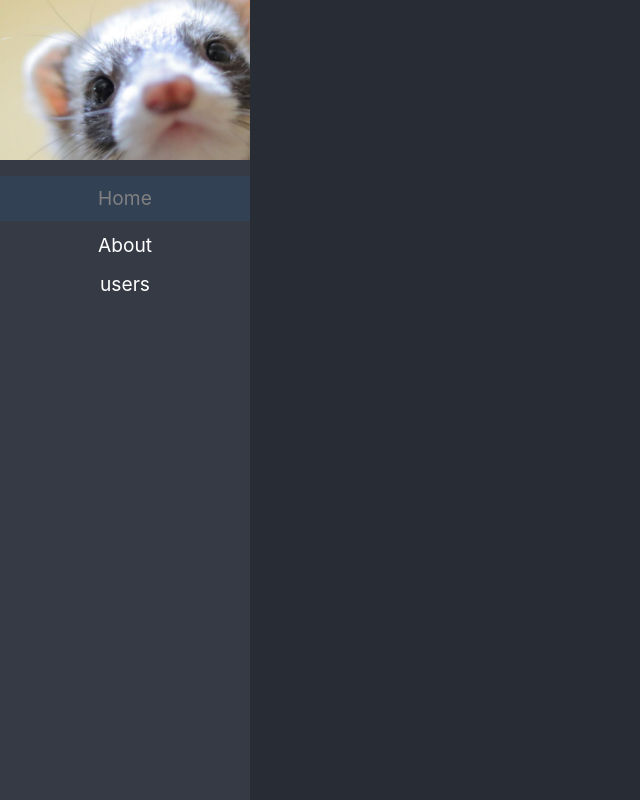
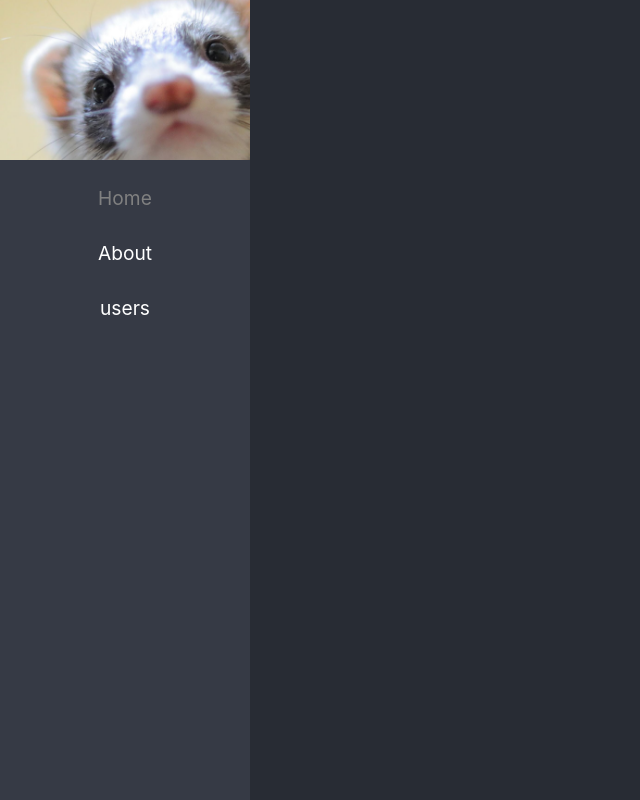
Before and after one commit to arieldelg/practice, a React (Vite) app: page / in a window 1280 px wide. Shown: the whole page, without its empty margins (0-640 px from the left). Built offline with nearby package versions, Linux system fonts and the light colour scheme.

Commit message:
adding styles to navlink Root.tsx

```diff
--- a/src/routes/Root.tsx
+++ b/src/routes/Root.tsx
@@ -8,32 +8,44 @@ const Root = () => {
         <div className="w-full h-40">
           <img src={huron} alt="huron" className="w-full h-full object-cover" />
         </div>
-        <ul className="py-4">
-          <li className="w-full bg-slate-700 py-2 ">
+        <ul className="py-4 px-2">
+          <li className="w-full py-2 hover:bg-slate-500 rounded-xl hover:bg-opacity-50">
             <NavLink
               to={"/"}
               className={({ isActive, isPending }: NavLinkRenderProps) =>
-                isActive ? "nav-active" : isPending ? "nav-pending" : ""
+                isActive
+                  ? "nav-active"
+                  : isPending
+                  ? "nav-pending"
+                  : "inline-block w-full h-full"
               }
             >
               Home
             </NavLink>
           </li>
-          <li>
+          <li className="w-full py-2 hover:bg-slate-500 rounded-xl hover:bg-opacity-50">
             <NavLink
               to={"about"}
               className={({ isActive, isPending }: NavLinkRenderProps) =>
-                isActive ? "nav-active" : isPending ? "nav-pending" : ""
+                isActive
+                  ? "nav-active "
+                  : isPending
+                  ? "nav-pending"
+                  : "inline-block w-full h-full"
               }
             >
               About
             </NavLink>
           </li>
-          <li>
+          <li className="w-full py-2 hover:bg-slate-500 rounded-xl hover:bg-opacity-50">
             <NavLink
               to={"users"}
               className={({ isActive, isPending }: NavLinkRenderProps) =>
-                isActive ? "nav-active" : isPending ? "nav-pending" : ""
+                isActive
+                  ? "nav-active "
+                  : isPending
+                  ? "nav-pending "
+                  : "inline-block w-full h-full"
               }
             >
               users
```
